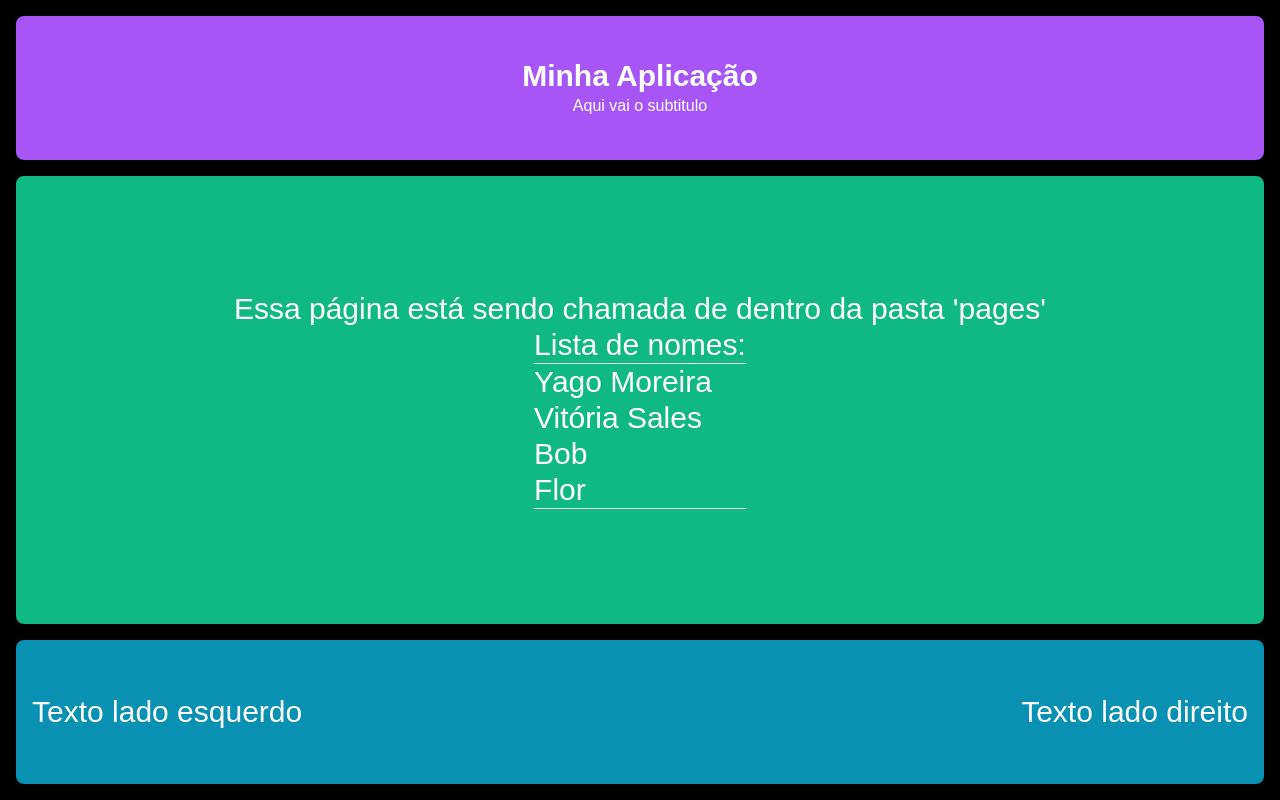
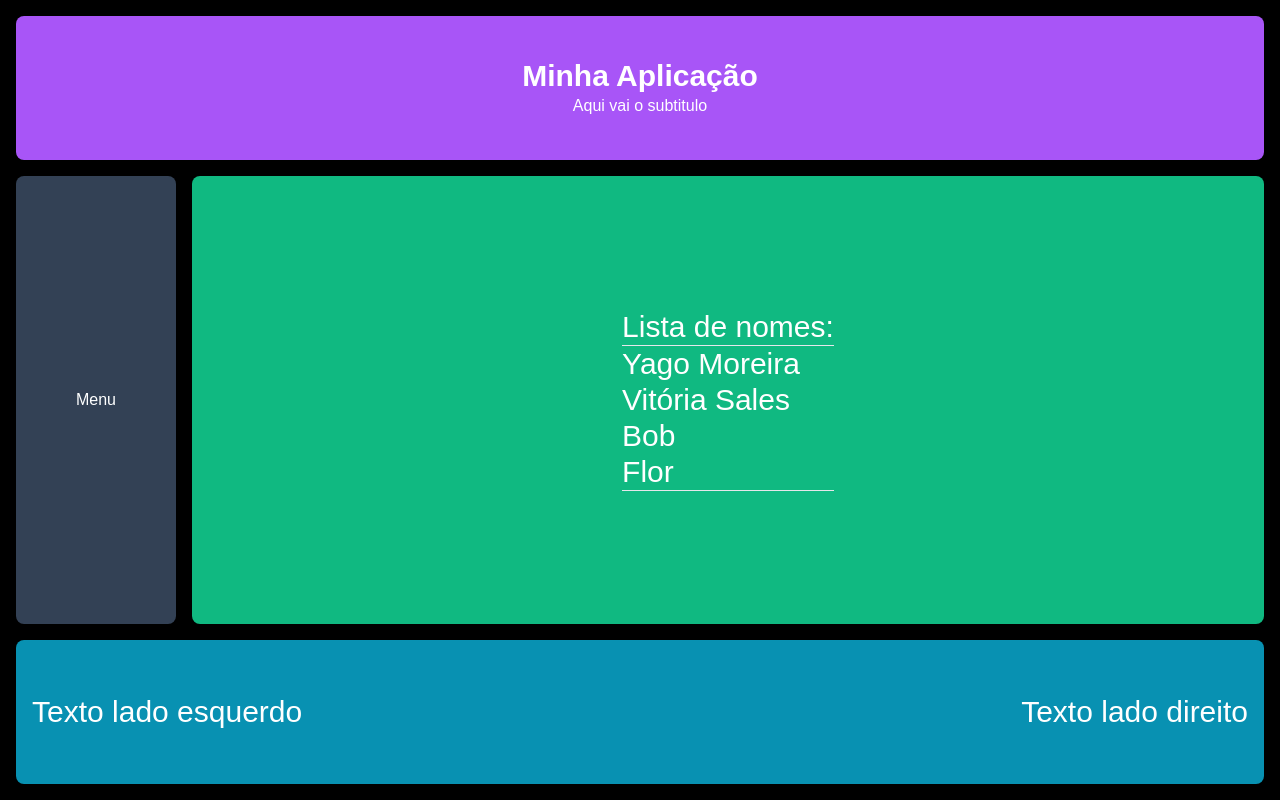
Before and after one commit to YagoMoreiraDev/fundamentos-react-next, a Next.js app in the folder projeto-react/: page /pagina in a window 1280 px wide. Built offline with nearby package versions, Linux system fonts and the light colour scheme.

Commit message:
Add menu lateral

```diff
--- a/projeto-react/src/components/Content.tsx
+++ b/projeto-react/src/components/Content.tsx
@@ -1,9 +1,8 @@
 export default function Content(props: any) {
     return (
         //O flex-1 faz com que o conteudo onde ele é chamado ocupe todo o espaço restante;
-        <div className="bg-emerald-500 h-36 flex flex-col justify-center items-center flex-1 text-3xl rounded-lg">
-            <div>{props.conteudo}</div>
-            <div>{props.children}</div>
+        <div className="bg-emerald-500 flex flex-1 justify-center items-center text-3xl rounded-lg">
+            {props.children}
         </div>
     )
 }
--- /dev/null
+++ b/projeto-react/src/components/Menu.tsx
@@ -0,0 +1,7 @@
+export default function Menu() {
+    return (
+        <div className="bg-slate-700 flex justify-center items-center rounded-lg w-40">
+            Menu
+        </div>
+    )
+}
--- a/projeto-react/src/pages/pagina.tsx
+++ b/projeto-react/src/pages/pagina.tsx
@@ -2,6 +2,7 @@ import Content from "@/components/Content";
 import "../app/globals.css";
 import Header from "@/components/Header";
 import Footer from "@/components/Footer";
+import Menu from "@/components/Menu";
 
 
 export default function Pagina() {
@@ -12,7 +13,11 @@ export default function Pagina() {
             flex flex-col gap-4
         `}>
             <Header titulo="Minha Aplicação" subtitulo="Aqui vai o subtitulo"/>
-            <Content conteudo="Essa página está sendo chamada de dentro da pasta 'pages'">
+
+            <div className="flex flex-1 gap-4">
+                <Menu />
+                <Content>
+                    <div>
                         <h4>Lista de nomes:</h4>
                         <hr />
                         <ul>
@@ -22,7 +27,10 @@ export default function Pagina() {
                             <li>Flor</li>
                         </ul>
                         <hr />
+                    </div>
                 </Content>
+            </div>
+
             <Footer textoE="Texto lado esquerdo" textoD="Texto lado direito"/>
         </div>
     )
```
Lines whose indentation alone changed are shown as unchanged.
